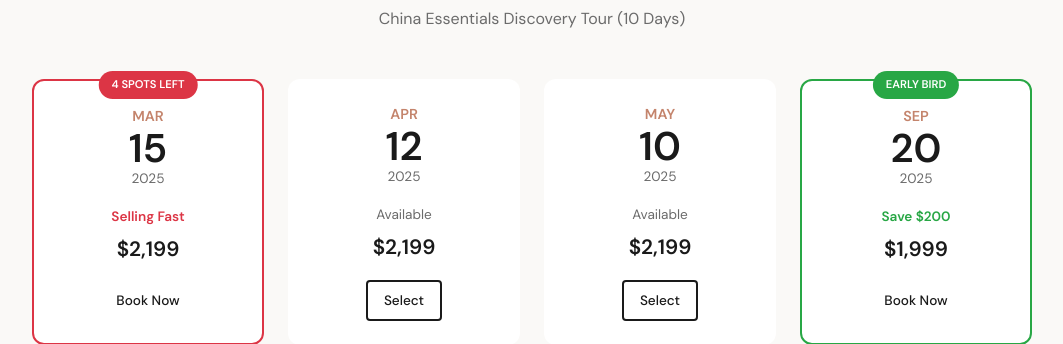
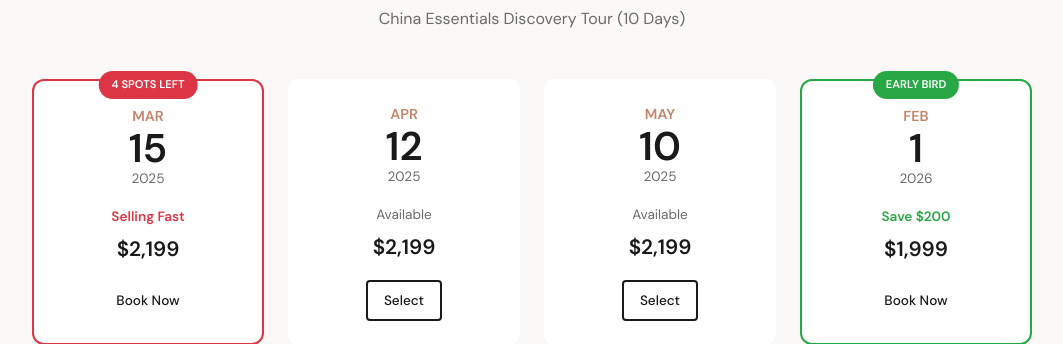
Before and after one commit to RENicolLLC/-traditionalchina-travel, a FastAPI app: page / in a window 1280 px wide. Shown: the part 4776-5120 px from the top of the page, without its empty margins (108-1171 px from the left). Run offline with FastAPI, Linux system fonts and the light colour scheme.

Commit message:
Fix early bird date: September 2025 -> February 1, 2026

```diff
--- a/templates/home.html
+++ b/templates/home.html
@@ -365,9 +365,9 @@
             <div class="departure-card early-bird">
                 <div class="departure-badge">EARLY BIRD</div>
                 <div class="departure-date">
-                    <span class="month">SEP</span>
-                    <span class="day">20</span>
-                    <span class="year">2025</span>
+                    <span class="month">FEB</span>
+                    <span class="day">1</span>
+                    <span class="year">2026</span>
                 </div>
                 <div class="departure-info">
                     <span class="departure-status">Save $200</span>
```
